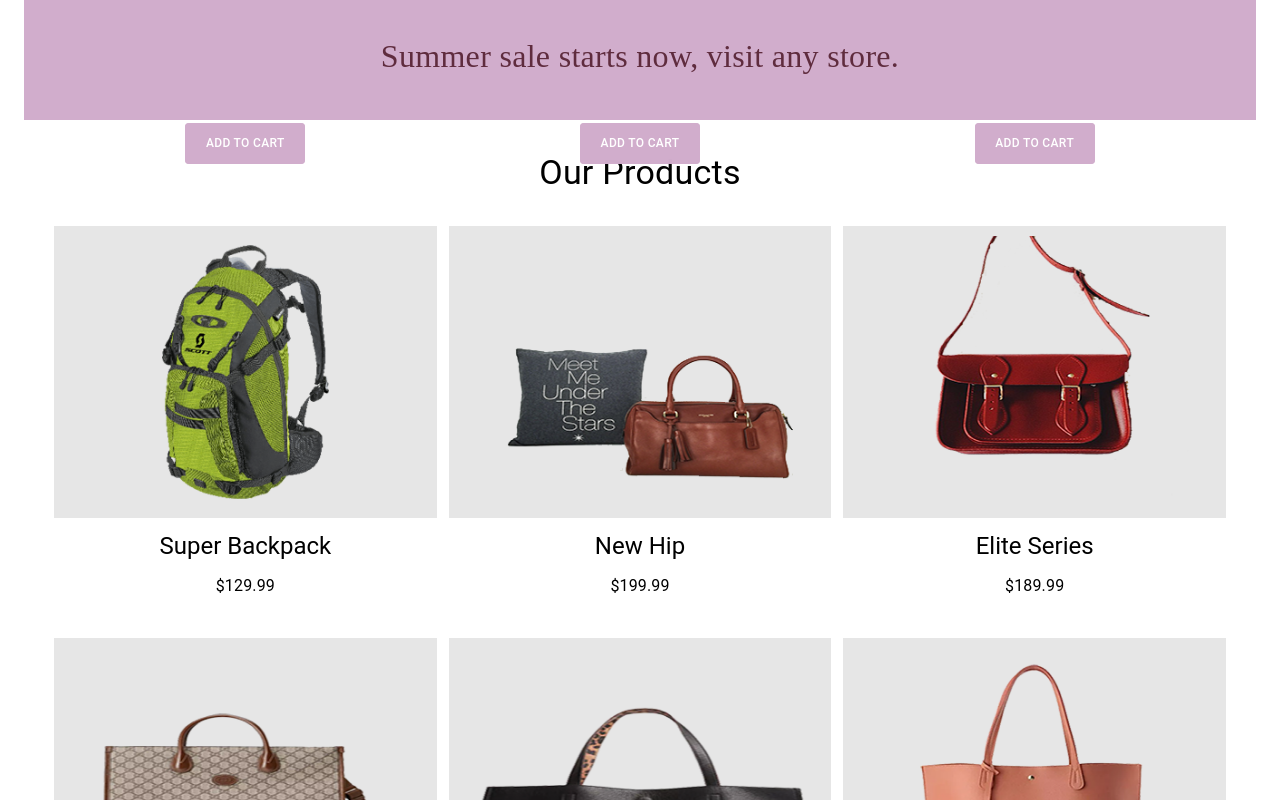
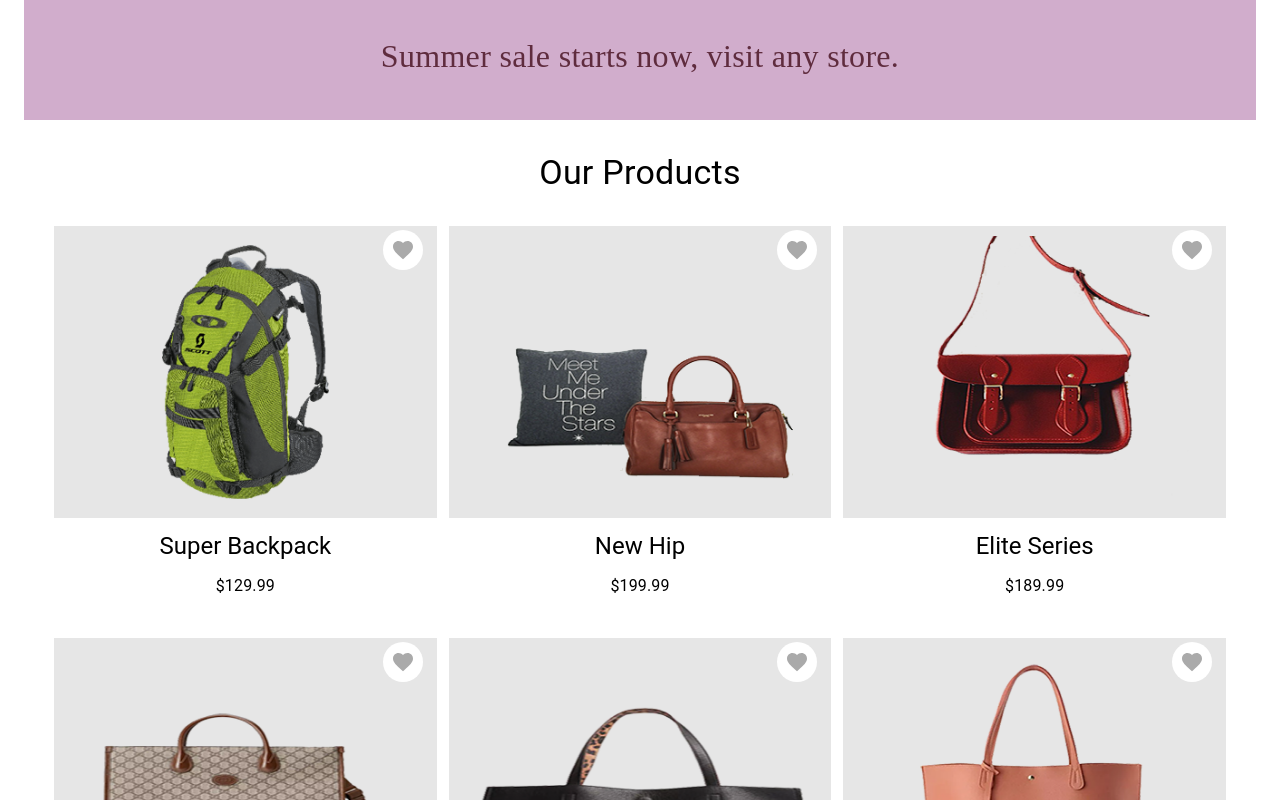
Before and after one commit to Michelle-Lefebvre/react-store-bags, a React (Create React App) app: page / in a window 1280 px wide. Shown: the part 620-1420 px from the top of the page. Built offline with nearby package versions, Linux system fonts and the light colour scheme; a web font is replaced by a local one.

Commit message:
add Products desktop component

```diff
--- a/src/components/products/Products.js
+++ b/src/components/products/Products.js
@@ -2,6 +2,7 @@ import { useTheme } from "@mui/material/styles";
 import { Container, Grid, useMediaQuery } from "@mui/material";
 import { products } from "../../data/productsMockData";
 import SingleProduct from "./SingleProduct";
+import SingleProductDesktop from "./SingleProductDesktop";
 
 export default function Products() {
   const theme = useTheme();
@@ -18,7 +19,11 @@ export default function Products() {
       flexDirection={"column"}
       alignItems="center"
     >
-      <SingleProduct product={product} matches={matches} />
+      {matches ? (
+        <SingleProduct product={product} matches={matches} />
+      ) : (
+        <SingleProductDesktop product={product} matches={matches} />
+      )}
     </Grid>
   ));
 
--- /dev/null
+++ b/src/components/products/SingleProductDesktop.js
@@ -0,0 +1,54 @@
+import { Stack } from "@mui/material";
+// import { products } from "../../data/productsMockData";
+import {
+  Product,
+  ProductActionButton,
+  ProductActionWrapper,
+  ProductAddToCart,
+  ProductFavButton,
+  ProductImage,
+} from "../../styles/productsStyles";
+import ProductMeta from "./ProductMeta";
+import FavoriteIcon from "@mui/icons-material/Favorite";
+import ShareIcon from "@mui/icons-material/Share";
+import FitScreenIcon from "@mui/icons-material/FitScreen";
+import { useState } from "react";
+
+export default function SingleProductDesktop({ product, matches }) {
+  const [showOptions, setShowOptions] = useState(false);
+  const handleMouseEnter = () => {
+    setShowOptions(true);
+  };
+  const handleMouseLeave = () => {
+    setShowOptions(false);
+  };
+
+  return (
+    <>
+      <Product onMouseEnter={handleMouseEnter} onMouseLeave={handleMouseLeave}>
+        <ProductImage src={product.image} />
+        <ProductFavButton isfav={0}>
+          <FavoriteIcon />
+        </ProductFavButton>
+
+        {showOptions && (
+          <ProductAddToCart show={showOptions} variant="contained">
+            Add to Cart
+          </ProductAddToCart>
+        )}
+
+        <ProductActionWrapper show={showOptions}>
+          <Stack direction="column">
+            <ProductActionButton>
+              <ShareIcon color="primary" />
+            </ProductActionButton>
+            <ProductActionButton>
+              <FitScreenIcon color="primary" />
+            </ProductActionButton>
+          </Stack>
+        </ProductActionWrapper>
+      </Product>
+      <ProductMeta product={product} matches={matches} />
+    </>
+  );
+}
```
